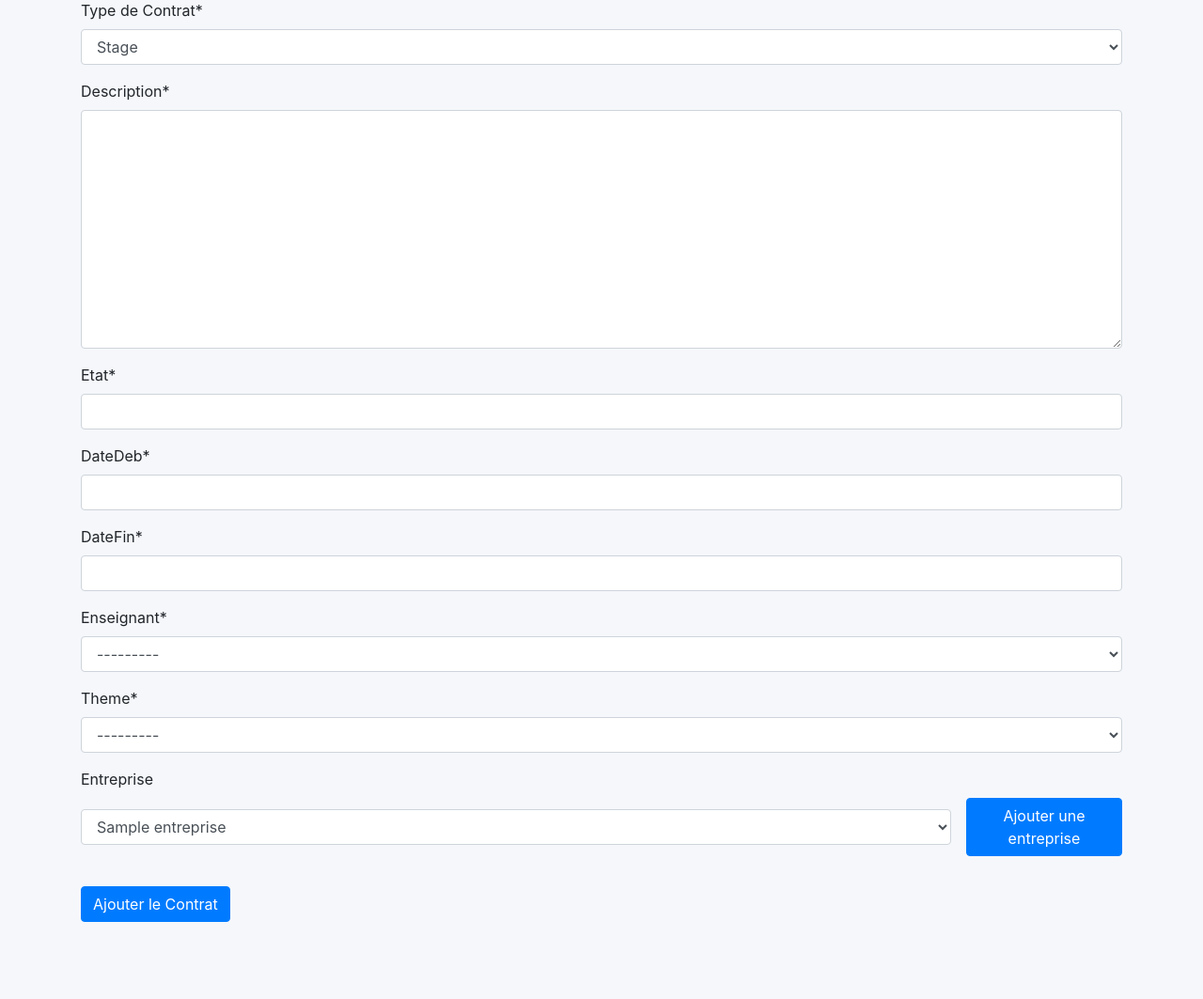
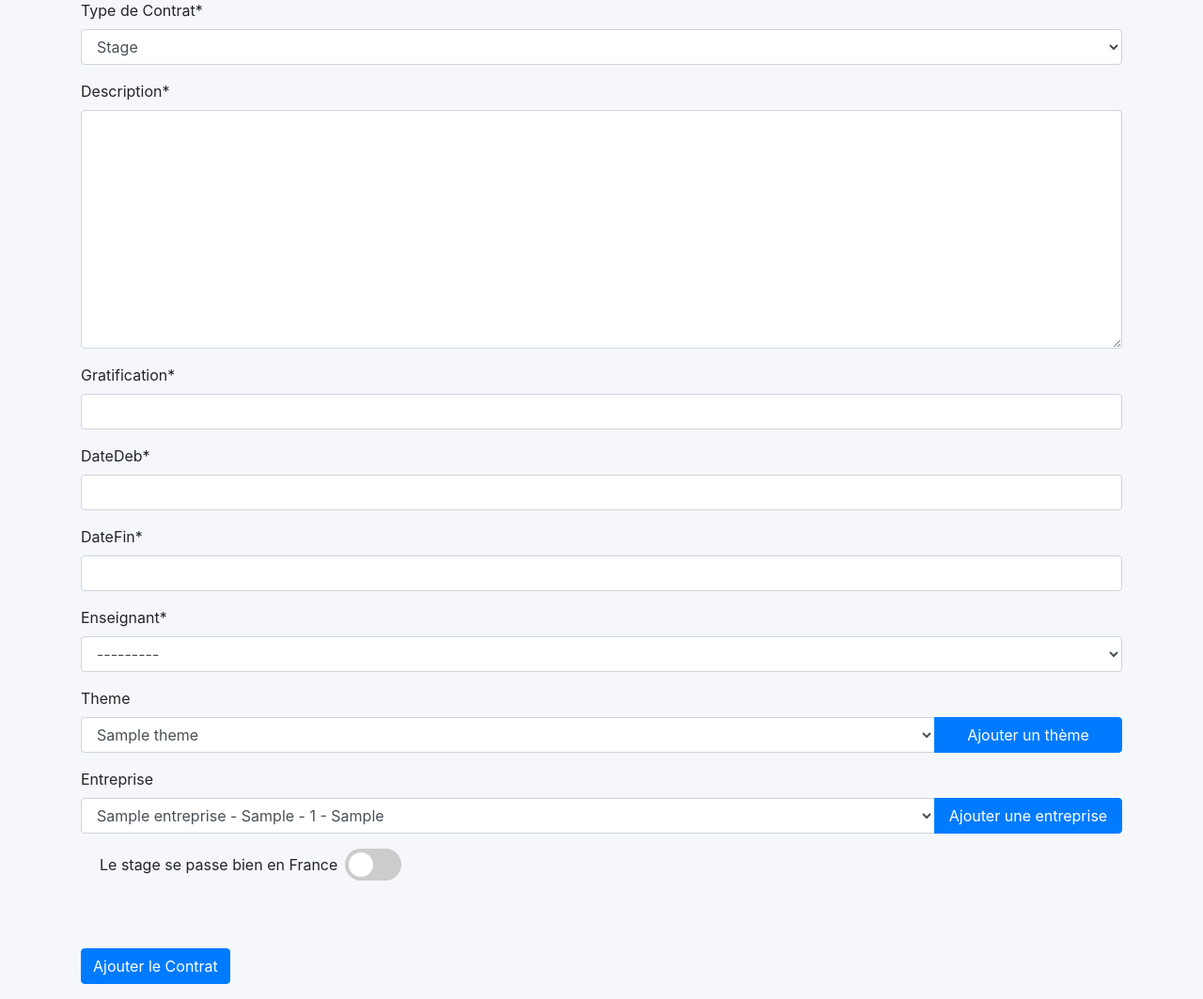
Before and after one commit to VODMANN/ApprentiStage_Django, a Django app: page /ajout_stage/ in a window 1280 px wide. Shown: the part 135-1198 px from the top of the page at 94% size. Before the commit the page ends 1116 px from the top, so only its background shows below. Run offline with Django 4.2, Linux system fonts and the light colour scheme; tables that the repository leaves empty hold one stand-in row (values such as "Sample post"); parts of the project's set-up code (start-up, migrations or seed data) failed here and were passed over; some libraries are stand-ins or nearby versions.

Commit message:
ajout contrat + responsable

```diff
--- a/ApprentiStageDjango/lesApprentiStage/forms.py
+++ b/ApprentiStageDjango/lesApprentiStage/forms.py
@@ -1,5 +1,5 @@
 from django import forms
-from .models import Contrat, Departement, Entreprise, Utilisateur, ProfilEtudiant, ProfilEnseignant, ProfilSecretaire
+from .models import Contrat, Departement, Entreprise, Responsable, Theme, Tuteur, Utilisateur, ProfilEtudiant, ProfilEnseignant, ProfilSecretaire
 
 class EtudiantForm(forms.ModelForm):
     class Meta:
@@ -32,6 +32,8 @@ class UtilisateurForm(forms.ModelForm):
         model = Utilisateur
         fields = ['username', 'password', 'type_utilisateur']
 
+class ToggleSwitchWidget(forms.widgets.CheckboxInput):
+    template_name = 'widget/toggle_switch_widget.html'
 
 
 TYPE_CHOICES_CONTRAT = [
@@ -42,9 +44,12 @@ TYPE_CHOICES_CONTRAT = [
 
 class ContratEtudiantForm(forms.ModelForm):
     type = forms.ChoiceField(choices=TYPE_CHOICES_CONTRAT, label='Type de Contrat')
+    enFrance = forms.BooleanField(label='', widget=ToggleSwitchWidget, required=False)
+
     class Meta:
         model = Contrat
-        exclude = ['etudiant', 'offre', 'tuteur', 'estValide']
+        exclude = ['etudiant', 'offre', 'tuteur', 'estValide','etat']
+
 
     def __init__(self, *args, **kwargs):
         user = kwargs.pop('user', None)
@@ -58,3 +63,57 @@ class EntrepriseForm(forms.ModelForm):
     class Meta:
         model = Entreprise
         fields = ['numSiret', 'nomEnt', 'adresseEnt', 'cpEnt', 'villeEnt']
+
+        labels = {
+            'numSiret': 'Numéro SIRET :',
+            'nomEnt': 'Nom de l\'entreprise :',
+            'adresseEnt': 'Adresse :',
+            'cpEnt': 'Code postal :',
+            'villeEnt': 'Ville :',
+        }
+
+
+class ThemeForm(forms.ModelForm):
+    class Meta:
+        model = Theme
+        fields = ['nomTheme']
+
+        labels = {
+            'nomTheme': 'Theme de votre sujet :',
+
+        }
+
+
+class ResponsableForm(forms.ModelForm):
+    responsable_existant = forms.ModelChoiceField(
+        queryset=Responsable.objects.none(),  # On initialisera cela plus tard dans __init__
+        required=False,
+        label='Responsable Existant',
+        empty_label="Ajoutez ou sélectionnez un responsable existant"
+    )
+
+    class Meta:
+        model = Responsable
+        fields = ['nomResp', 'prenomResp', 'emailResp']
+
+    def __init__(self, *args, **kwargs):
+        entreprise = kwargs.pop('entreprise', None)
+        super(ResponsableForm, self).__init__(*args, **kwargs)
+        if entreprise is not None:
+            self.fields['responsable_existant'].queryset = Responsable.objects.filter(entreprise=entreprise)
+        self.fields['nomResp'].required = False
+        self.fields['prenomResp'].required = False
+        self.fields['emailResp'].required = False
+
+
+
+class TuteurForm(forms.ModelForm):
+    class Meta:
+        model = Tuteur
+        fields = ['nomTuteur', 'prenomTuteur', 'metierTuteur', 'telTuteur', 'emailTuteur']
+
+    def __init__(self, *args, **kwargs):
+        entreprise = kwargs.pop('entreprise', None)
+        super(TuteurForm, self).__init__(*args, **kwargs)
+        if entreprise is not None:
+            self.fields['entreprise'].initial = entreprise
--- a/ApprentiStageDjango/lesApprentiStage/templates/etudiant/ajouter_contrat.html
+++ b/ApprentiStageDjango/lesApprentiStage/templates/etudiant/ajouter_contrat.html
@@ -5,24 +5,43 @@
 {% block content %}
 <div class="container mt-3 p-3">
     <h2><b>Ajout de Contrat</b></h2>
-
     <form action="{% url 'lesApprentiStage:ajout_stage' %}" method="post">
         {% csrf_token %}
         {% for field in form %}
             {% if field.name == "entreprise" %}
                 <div class="form-group">
                     <label for="{{ field.id_for_label }}">{{ field.label }}</label>
-                    <div class="d-flex align-items-center">
+                    <div class="input-group">
                         <select name="{{ form.entreprise.name }}" id="{{ form.entreprise.id_for_label }}" class="form-control">
                             {% for entreprise in form.entreprise.field.queryset %}
-                                <option value="{{ entreprise.pk }}" {% if form.entreprise.value == entreprise.pk %}selected{% endif %}>{{ entreprise.nomEnt }}</option>
+                                <option value="{{ entreprise.pk }}" {% if form.entreprise.value == entreprise.pk %}selected{% endif %}>
+                                    {{ entreprise.nomEnt }} - {{ entreprise.adresseEnt }} - {{ entreprise.cpEnt }} - {{ entreprise.villeEnt }}
+                                </option>
                             {% endfor %}
                         </select>
-
-
-                        <button type="button" class="btn btn-primary ml-3" data-toggle="modal" data-target="#ajouterEntrepriseModal">
-                            Ajouter une entreprise
-                        </button>
+                        <div class="input-group-append">
+                            <button type="button" class="btn btn-primary btn-fixed-size" data-toggle="modal" data-target="#ajouterEntrepriseModal">
+                                Ajouter une entreprise
+                            </button>
+                        </div>
+                    </div>
+                </div>
+            {% elif field.name == "theme" %}
+                <div class="form-group">
+                    <label for="{{ field.id_for_label }}">{{ field.label }}</label>
+                    <div class="input-group">
+                        <select name="{{ form.theme.name }}" id="{{ form.theme.id_for_label }}" class="form-control">
+                            {% for theme in form.theme.field.queryset %}
+                                <option value="{{ theme.pk }}" {% if form.theme.value == theme.pk %}selected{% endif %}>
+                                    {{ theme.nomTheme }}
+                                </option>
+                            {% endfor %}
+                        </select>
+                        <div class="input-group-append">
+                            <button type="button" class="btn btn-primary btn-fixed-size" data-toggle="modal" data-target="#ajouterThemeModal">
+                                Ajouter un thème
+                            </button>
+                        </div>
                     </div>
                 </div>
             {% else %}
@@ -33,21 +52,42 @@
     </form>
 
     <!-- Le modal pour ajouter une entreprise -->
-    <div class="modal fade" id="ajouterEntrepriseModal" tabindex="-1" aria-labelledby="exampleModalLabel" aria-hidden="true">
-        <div class="modal-dialog">
+    <div class="modal fade" id="ajouterEntrepriseModal" tabindex="-1"
+        aria-labelledby="exampleModalLabel" aria-hidden="true">
+        <div class="modal-dialog modal-lg">
             <div class="modal-content">
                 <div class="modal-header">
-                    <h5 class="modal-title" id="exampleModalLabel">Ajouter une entreprise</h5>
-                    <button type="button" class="close" data-dismiss="modal" aria-label="Close">
+                    <h5 class="modal-title" id="exampleModalLabel">Ajouter une
+                        entreprise</h5>
+                    <button type="button" class="close" data-dismiss="modal"
+                        aria-label="Close">
                         <span aria-hidden="true">&times;</span>
                     </button>
                 </div>
                 <div class="modal-body">
-                    <form id="entrepriseForm" method="post" action="{% url 'lesApprentiStage:ajouter_entreprise' %}">
+                    <form id="entrepriseForm" method="post"
+                        action="{% url 'lesApprentiStage:ajouter_entreprise' %}">
                         {% csrf_token %}
-                        {{ EntrepriseForm.as_p }}
+                        <div class="form-group">
+                            {{ EntrepriseForm.numSiret|as_crispy_field }}
+                        </div>
+                        <div class="form-group">
+                            {{ EntrepriseForm.nomEnt|as_crispy_field }}
+                        </div>
+                        <div class="form-group">
+                            {{ EntrepriseForm.adresseEnt|as_crispy_field }}
+                        </div>
+                        <div class="form-row">
+                            <div class="form-group col-md-6">
+                                {{ EntrepriseForm.cpEnt|as_crispy_field }}
+                            </div>
+                            <div class="form-group col-md-6">
+                                {{ EntrepriseForm.villeEnt|as_crispy_field }}
+                            </div>
+                        </div>
                         <div class="modal-footer">
-                            <button type="button" class="btn btn-secondary" data-dismiss="modal">Fermer</button>
+                            <button type="button" class="btn btn-secondary"
+                                data-dismiss="modal">Fermer</button>
                             <button type="submit" class="btn btn-primary">Ajouter</button>
                         </div>
                     </form>
@@ -55,9 +95,39 @@
             </div>
         </div>
     </div>
-</div>
 
-<script>
+    <!-- Le modal pour ajouter un theme -->
+    <div class="modal fade" id="ajouterThemeModal" tabindex="-1"
+        aria-labelledby="exampleModalLabel" aria-hidden="true">
+        <div class="modal-dialog modal-lg">
+            <div class="modal-content">
+                <div class="modal-header">
+                    <h5 class="modal-title" id="exampleModalLabel">Ajouter un Theme</h5>
+                    <button type="button" class="close" data-dismiss="modal"
+                        aria-label="Close">
+                        <span aria-hidden="true">&times;</span>
+                    </button>
+                </div>
+                <div class="modal-body">
+                    <form id="themeForm" method="post"
+                        action="{% url 'lesApprentiStage:ajouter_theme' %}">
+                        {% csrf_token %}
+                        <div class="form-group">
+                            {{ ThemeForm.nomTheme|as_crispy_field }}
+                        </div>
+                        </div>
+                        <div class="modal-footer">
+                            <button type="button" class="btn btn-secondary"
+                                data-dismiss="modal">Fermer</button>
+                            <button type="submit" class="btn btn-primary">Ajouter</button>
+                        </div>
+                    </form>
+                </div>
+            </div>
+        </div>
+    </div>
+
+    <script>
     $(document).ready(function() {
         $('#entrepriseForm').submit(function(e) {
             $('#ajouterEntrepriseModal').modal({backdrop: 'static', keyboard: false});
@@ -93,9 +163,49 @@
 
         });
 
+        $('#themeForm').submit(function(e) {
+        $('#ajouterThemeModal').modal({backdrop: 'static', keyboard: false});
+            e.preventDefault();
+            $.ajaxSetup({
+                headers: { "X-CSRFToken": '{{ csrf_token }}' }
+            });
+
+            $.ajax({
+                type: 'POST',
+                url: "http://127.0.0.1:8000/ajouter_theme/",
+                data: $(this).serialize(),
+                success: function(response) {
+                    if (response.success) {
+                        // nouvelle entreprise au menu déroulant du formulaire principal
+                        var newOption = new Option(response.theme.nomTheme, response.theme.pk, true, true);
+                        $('#{{ form.theme.id_for_label }}').append(newOption).trigger('change');
+
+                        console.log("Hiding modal...");
+                        $('#ajouterThemeModal').modal('hide');
+                        console.log("Modal should be hidden");
+
+                    } else {
+                        alert(JSON.stringify(response.errors));
+
+                        // Gérez les erreurs ici, par exemple un message d'erreur.
+                    }
+                },
+                error: function(error) {
+                    // Gérez les erreurs de requête ici, par exemple un message d'erreur.
+                }
+            });
+
+        });
+
 
     });
 
 </script>
 
-{% endblock %}
+    <style>
+    .btn-fixed-size {
+        width: 200px;
+    }
+</style>
+
+    {% endblock %}
--- a/ApprentiStageDjango/lesApprentiStage/urls.py
+++ b/ApprentiStageDjango/lesApprentiStage/urls.py
@@ -14,6 +14,8 @@ urlpatterns=[
   path('ajout_stage/', views.ajouter_contrat, name='ajout_stage'),
   path('ajouter_entreprise_sansC/', views.ajouter_entrepriseSeul, name='ajouter_entreprise'),
   path('ajouter_entreprise/', views.ajouter_entreprise, name='ajouter_entreprise'),
+  path('ajouter_theme/', views.ajouter_theme, name='ajouter_theme'),
+  path('ajouter_responsable/<int:contrat_id>/', views.ajouter_responsable, name='ajouter_responsable'),
 
 
 ]
--- a/ApprentiStageDjango/lesApprentiStage/views.py
+++ b/ApprentiStageDjango/lesApprentiStage/views.py
@@ -1,6 +1,6 @@
-from django.shortcuts import render, redirect
+from django.shortcuts import get_object_or_404, render, redirect
 from django.contrib.auth.decorators import login_required
-from .forms import ContratEtudiantForm, EntrepriseForm, UtilisateurForm, EtudiantForm, EnseignantForm, SecretaireForm
+from .forms import ContratEtudiantForm, EntrepriseForm, ResponsableForm, ThemeForm, UtilisateurForm, EtudiantForm, EnseignantForm, SecretaireForm
 from django.contrib.auth.forms import UserCreationForm
 from django.http import HttpResponse, HttpResponseForbidden, JsonResponse
 from django.contrib.auth.views import LoginView
@@ -129,12 +129,12 @@ def ajouter_contrat(request):
             contrat.etudiant = profil_etudiant
             contrat.save()
             messages.success(request, "Contrat ajouté avec succès.")
-            return redirect('lesApprentiStage:home')
+            return redirect('lesApprentiStage:ajouter_responsable', contrat_id=contrat.id)
 
     else:
         form = ContratEtudiantForm()
 
-    return render(request, 'etudiant/ajouter_contrat.html', {'form': form, 'EntrepriseForm': EntrepriseForm()})
+    return render(request, 'etudiant/ajouter_contrat.html', {'form': form, 'EntrepriseForm': EntrepriseForm(), 'ThemeForm': ThemeForm()})
 
 
 @login_required
@@ -144,7 +144,7 @@ def ajouter_entrepriseSeul(request):
         if form.is_valid():
             entreprise = form.save()
             messages.success(request, "Entreprise ajoutée avec succès.")
-            return redirect('lesApprentiStage:home')  # Remplacez 'url_apres_ajout' par l'URL appropriée
+            return redirect('lesApprentiStage:home')
         else:
             return JsonResponse({"success": False, "errors": form.errors}, status=400)
     else:
@@ -167,3 +167,45 @@ def ajouter_entreprise(request):
         form = EntrepriseForm()
 
     return render(request, 'pages/ajouter_entreprise.html', {'EntrepriseForm': form})
+
+
+
+@login_required
+def ajouter_theme(request):
+    if request.method == 'POST':
+        form = ThemeForm(request.POST)
+        if form.is_valid():
+            theme = form.save()
+            messages.success(request, "Entreprise ajoutée avec succès.")
+            return JsonResponse({"success": True, "theme": {"nomTheme": theme.nomTheme, "pk": theme.pk}})
+        else:
+            return JsonResponse({"success": False, "errors": form.errors})
+    else:
+        form = ThemeForm()
+
+    return render(request, 'pages/ajouter_theme.html', {'ThemeForm': form})
+
+
+def ajouter_responsable(request, contrat_id):
+    contrat = get_object_or_404(Contrat, pk=contrat_id)
+    entreprise = contrat.entreprise
+
+    if request.method == 'POST':
+        form = ResponsableForm(request.POST, entreprise=entreprise)
+        if form.is_valid():
+            if form.cleaned_data['responsable_existant']:
+                contrat.responsable = form.cleaned_data['responsable_existant']
+                contrat.save()
+                messages.success(request, "Responsable lié au contrat avec succès.")
+            else:
+                responsable = form.save(commit=False)
+                responsable.entreprise = entreprise
+                responsable.save()
+                contrat.responsable = responsable
+                contrat.save()
+                messages.success(request, "Responsable ajouté avec succès.")
+            return redirect('lesApprentiStage:home')
+    else:
+        form = ResponsableForm(entreprise=entreprise)
+
+    return render(request, 'pages/ajouter_responsable.html', {'form': form})
```
Also changed, not shown: ApprentiStageDjango/lesApprentiStage/models.py (+22 -2 lines), ApprentiStageDjango/lesApprentiStage/templates/pages/ajouter_responsable.html (added, +47 -0 lines), ApprentiStageDjango/lesApprentiStage/templates/pages/ajouter_theme.html (added, +13 -0 lines), ApprentiStageDjango/lesApprentiStage/templates/widget/toggle_switch_widget.html (added, +60 -0 lines), ApprentiStageDjango/lesApprentiStage/migrations/0007_contrat_enfrance_contrat_gratification_and_more.py (added), ApprentiStageDjango/lesApprentiStage/migrations/0008_alter_contrat_enfrance.py (added).
